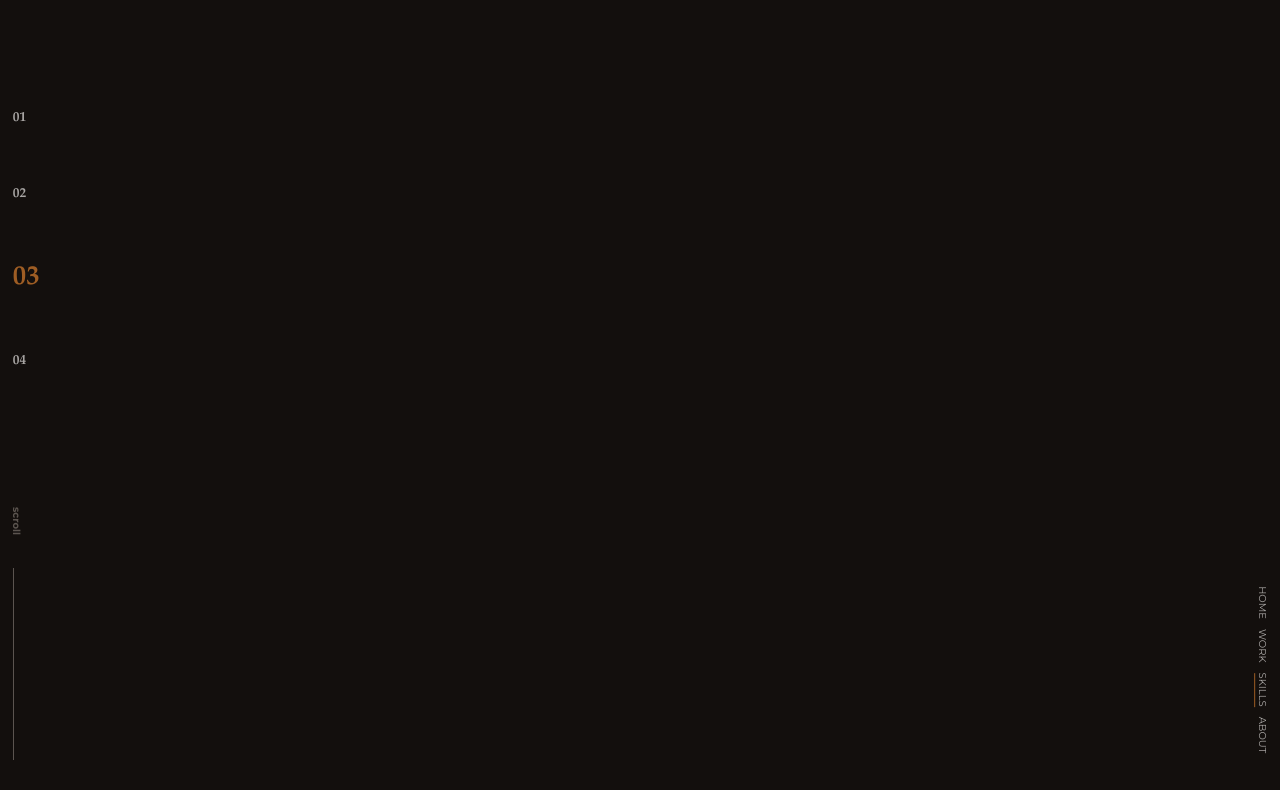
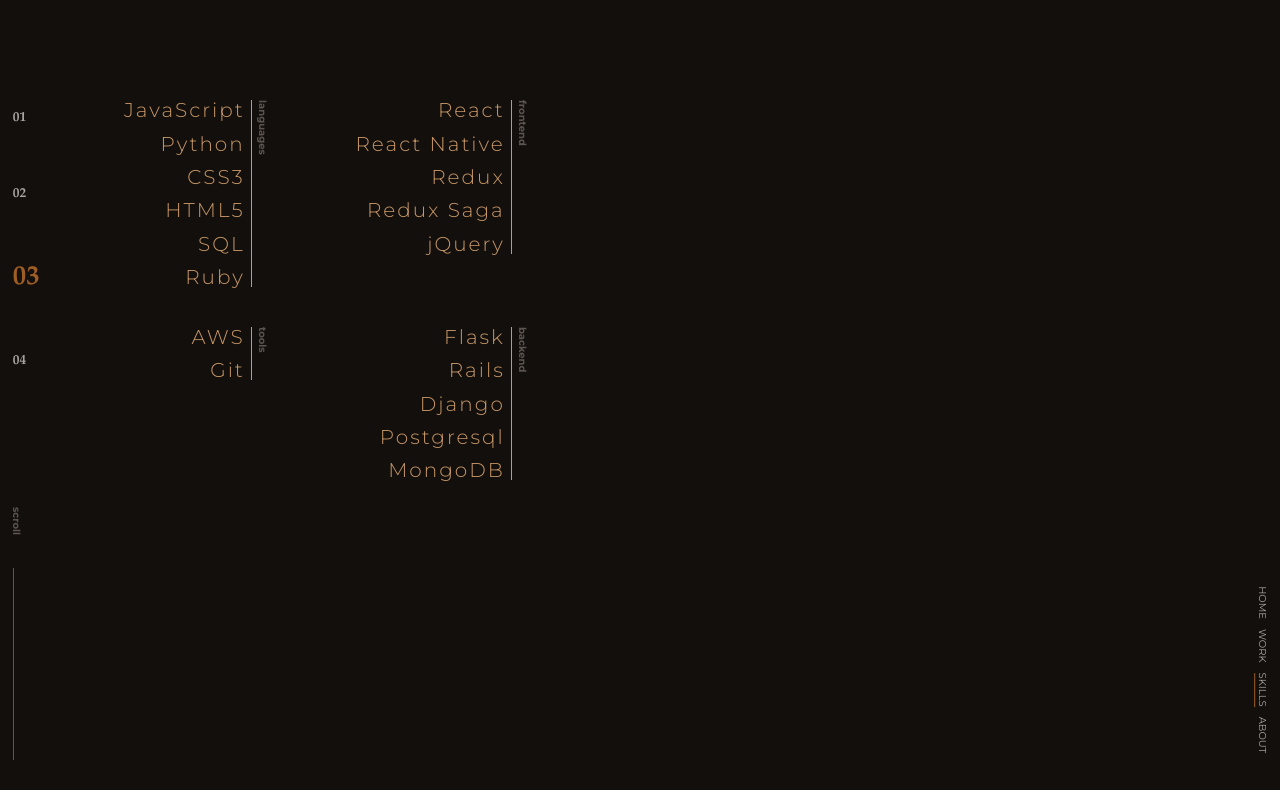
Before and after one commit to locphan2207/personal-web, a React (Create React App) app: page / in a window 1280 px wide. Both pictures are taken after a click on the element "SKILLS". Shown: the top 790 px of the page. Built offline with nearby package versions, Linux system fonts and the light colour scheme.

Commit message:
Starting page 3

```diff
--- a/src/components/App.js
+++ b/src/components/App.js
@@ -5,6 +5,8 @@
 import PageIndicator from "./PageIndicator"
 import PageOne from "./PageOne"
 import PageTwo from "./PageTwo"
+import PageThree from "./PageThree"
+import PageFour from "./PageFour"
 
 // TODO:
 // - CREATE A HELPER TO GENERATE KEYFRAMES BASED ON SPRING CONFIG
@@ -57,6 +59,18 @@
           setClosingPage={setClosingPage}
         />
       )}
+      {pageVisible === PAGE_NAMES.SKILLS_PAGE && (
+        <PageThree
+          isClosing={closingPage === PAGE_NAMES.SKILLS_PAGE}
+          setClosingPage={setClosingPage}
+        />
+      )}
+      {pageVisible === PAGE_NAMES.ABOUT_PAGE && (
+        <PageFour
+          isClosing={closingPage === PAGE_NAMES.ABOUT_PAGE}
+          setClosingPage={setClosingPage}
+        />
+      )}
     </div>
   )
 }
--- /dev/null
+++ b/src/components/PageFour.css
@@ -0,0 +1,7 @@
+/* Page Four */
+.page-four {
+  display: flex;
+  justify-content: flex-end;
+  padding: 8% 0;
+  width: 100%;
+}
--- /dev/null
+++ b/src/components/PageFour.js
@@ -0,0 +1,19 @@
+import React, { useEffect } from "react"
+
+import "./PageFour.css"
+import { useOnCloseWatcher } from "helpers/animationHelpers"
+
+function PageFour({ isClosing, setClosingPage }) {
+  const onOpen = () => {}
+
+  const onClose = () => {}
+  useOnCloseWatcher(isClosing, setClosingPage, onClose)
+
+  useEffect(() => {
+    onOpen()
+  }, [])
+
+  return <div className="page-four"></div>
+}
+
+export default PageFour
--- /dev/null
+++ b/src/components/PageThree.css
@@ -0,0 +1,49 @@
+/* Page Three */
+.page-three {
+  display: flex;
+  padding: 8% 5%;
+  width: 100%;
+}
+
+.skill-group-container {
+  display: grid;
+  width: 40%;
+  grid-template-columns: auto auto;
+  grid-template-rows: auto auto;
+  grid-gap: 60rem;
+  justify-items: end;
+  align-items: start;
+}
+
+.skill-group {
+  display: flex;
+}
+
+.skill-column {
+  display: flex;
+  flex-direction: column;
+  align-items: flex-end;
+  border-right: #c79766 solid 1rem;
+  padding-right: 10rem;
+  margin-right: 7rem;
+  height: auto;
+}
+
+.skill-column p {
+  font-size: 30rem;
+  font-weight: 300;
+  letter-spacing: 3rem;
+  margin-bottom: 20rem;
+  color: #c79766;
+}
+
+.skill-column p:last-child {
+  margin-bottom: 0;
+}
+
+.group-name p {
+  color: #5b544f;
+  font-size: 15rem;
+  font-weight: 700;
+  writing-mode: vertical-rl;
+}
--- /dev/null
+++ b/src/components/PageThree.js
@@ -0,0 +1,57 @@
+import React, { useEffect } from "react"
+
+import "./PageThree.css"
+import { useOnCloseWatcher } from "helpers/animationHelpers"
+
+function PageThree({ isClosing, setClosingPage }) {
+  const onOpen = () => {}
+
+  const onClose = () => {}
+  useOnCloseWatcher(isClosing, setClosingPage, onClose)
+
+  useEffect(() => {
+    onOpen()
+  }, [])
+
+  return (
+    <div className="page-three">
+      <div className="skill-group-container">
+        {Object.keys(SKILLS).map((groupKey, idx) => (
+          <SkillGroup
+            key={groupKey}
+            groupName={groupKey}
+            skills={SKILLS[groupKey]}
+            style={{
+              gridColumn: `${idx + 1} / span 1`,
+              gridRow: `${(idx % 2) + 1} / span 1`,
+            }}
+          />
+        ))}
+      </div>
+    </div>
+  )
+}
+
+const SkillGroup = ({ groupName, skills }) => {
+  return (
+    <div className="skill-group">
+      <div className="skill-column">
+        {skills.map(skill => (
+          <p key={skill}>{skill}</p>
+        ))}
+      </div>
+      <div className="group-name">
+        <p>{groupName}</p>
+      </div>
+    </div>
+  )
+}
+
+export default PageThree
+
+const SKILLS = {
+  languages: ["JavaScript", "Python", "CSS3", "HTML5", "SQL", "Ruby"],
+  frontend: ["React", "React Native", "Redux", "Redux Saga", "jQuery"],
+  tools: ["AWS", "Git"],
+  backend: ["Flask", "Rails", "Django", "Postgresql", "MongoDB"],
+}
```
